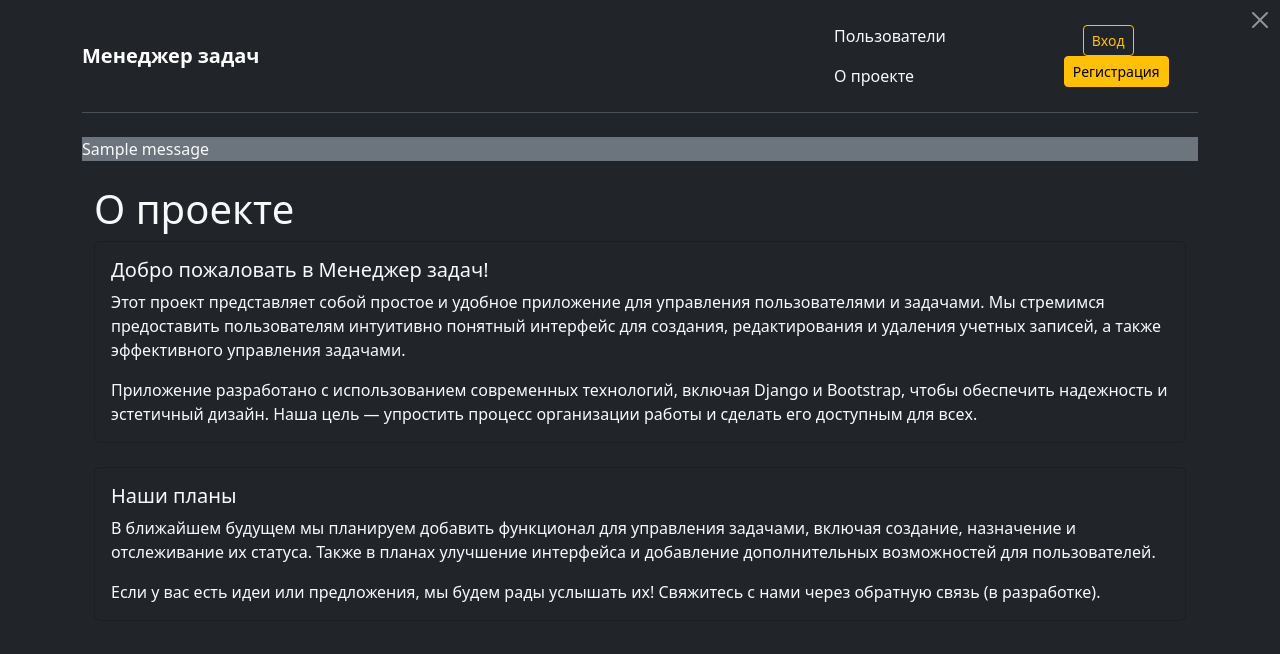
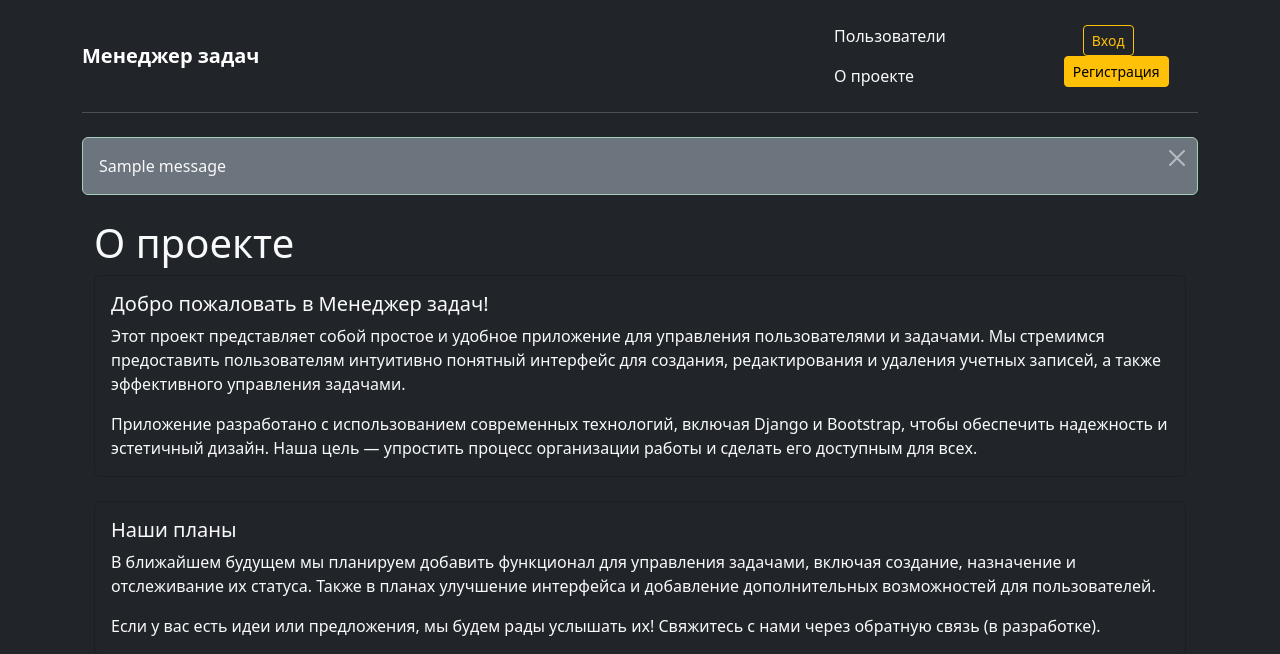
Before and after one commit to IvanFoksha/python-project-52, a Django app: template task_manager/templates/about.html in a window 1280 px wide. Shown: the top 654 px of the page. Run offline with Django 5.2, Linux system fonts and the light colour scheme; the template is opened without the code that fills it, so the values that code supplies are empty; tables that the repository leaves empty hold one stand-in row (values such as "Sample post"); one stand-in notice (Sample message) is shown; some libraries are stand-ins or nearby versions.

Commit message:
Return base template

```diff
--- a/task_manager/templates/base.html
+++ b/task_manager/templates/base.html
@@ -131,7 +131,7 @@
 
       {% if messages %} {% for message in messages %}
       <div
-        class=".alert alert-{{ message.tags }} text-light bg-secondary mt-2"
+        class="alert alert-{{ message.tags }} text-light bg-secondary mt-2"
         role="alert"
       >
         {{ message }}
```
